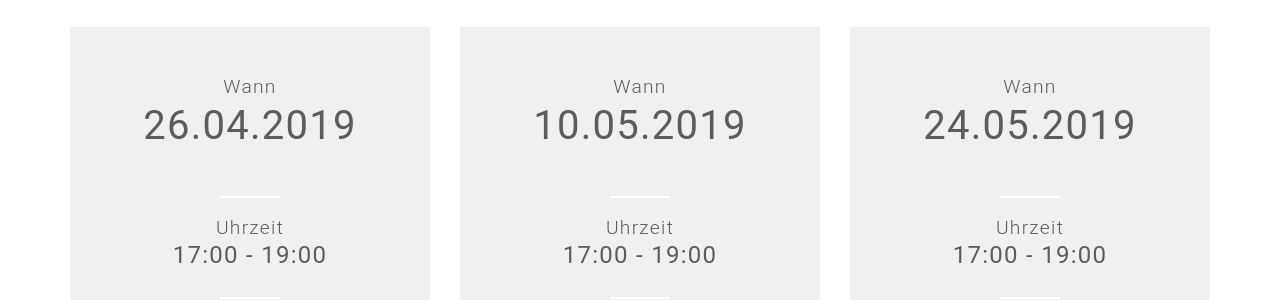
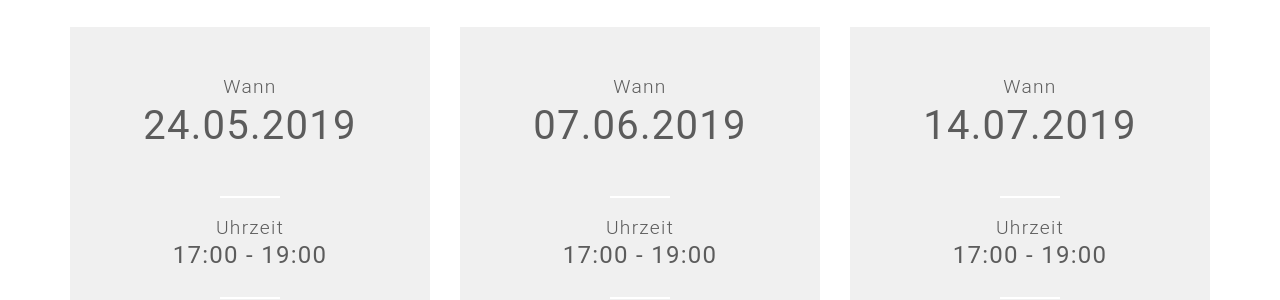
Before and after one commit to coderdojo-wien/coderdojo-wien.github.io, a Jekyll site: the page built from index.html, in a window 1280 px wide and 900 px high, scrolled down 3770 px. Shown: the part 158-458 px from the top of the window. Built offline with Jekyll 4.4.1, drawn with Linux system fonts in a browser that asks for light colours; nearby versions of some CDN libraries; comment, search, counter and statistics services are not loaded; some of the changed lines change nothing that is shown.

Commit message:
Update events.yml

```diff
--- a/_data/events.yml
+++ b/_data/events.yml
@@ -5,24 +5,6 @@ description: "Für ein CoderDojo brauchst du grundsätzlich einen Laptop, wobei
 note: "* Bitte beachte, dass wir nicht jedem einen Computer zur Verfügung stellen können. Eine Reservierung erlischt 15 min nach Beginn des CoderDojos."
 
 events-list:
-- event-date: 26.04.2019
-  event-time: 17:00 - 19:00
-  event-startdate: 2019-04-26T15:00:00Z
-  event-enddate: 2019-04-26T17:00:00Z
-  event-place: <a href="#main-event-place-map">VERBUND, Am Hof 6a, 1010 Wien</a>
-  event-placename: VERBUND
-  event-registration-url: "https://www.eventbrite.de/e/coderdojo-wien-at-verbund-registrierung-56276463417"
-  event-notebook-code: "CODERDOJO-NOTEBOOK"
-
-- event-date: 10.05.2019
-  event-time: 17:00 - 19:00
-  event-startdate: 2019-05-10T15:00:00Z
-  event-enddate: 2018-05-10T17:00:00Z
-  event-place: <a href="#main-event-place-map">VERBUND, Am Hof 6a, 1010 Wien</a>
-  event-placename: VERBUND
-  event-registration-url: "https://www.eventbrite.de/e/coderdojo-wien-at-verbund-registrierung-59489025276"
-  event-notebook-code: "CODERDOJO-NOTEBOOK"
-
 - event-date: 24.05.2019
   event-time: 17:00 - 19:00
   event-startdate: 2019-05-24T15:00:00Z
@@ -31,3 +13,21 @@ events-list:
   event-placename: VERBUND
   event-registration-url: "https://www.eventbrite.de/e/coderdojo-wien-at-verbund-registrierung-59489225876"
   event-notebook-code: "CODERDOJO-NOTEBOOK"
+
+- event-date: 07.06.2019
+  event-time: 17:00 - 19:00
+  event-startdate: 2019-06-07T15:00:00Z
+  event-enddate: 2019-06-07T17:00:00Z
+  event-place: <a href="#main-event-place-map">VERBUND, Am Hof 6a, 1010 Wien</a>
+  event-placename: VERBUND
+  event-registration-url: "https://www.eventbrite.de/e/coderdojo-wien-at-verbund-registrierung-59659783017"
+  event-notebook-code: "CODERDOJO-NOTEBOOK"
+
+- event-date: 14.07.2019
+  event-time: 17:00 - 19:00
+  event-startdate: 2019-06-14T15:00:00Z
+  event-enddate: 2018-06-14T17:00:00Z
+  event-place: <a href="#main-event-place-map">VERBUND, Am Hof 6a, 1010 Wien</a>
+  event-placename: VERBUND
+  event-registration-url: "https://www.eventbrite.de/e/coderdojo-wien-at-verbund-registrierung-61776822138"
+  event-notebook-code: "CODERDOJO-NOTEBOOK"
```
